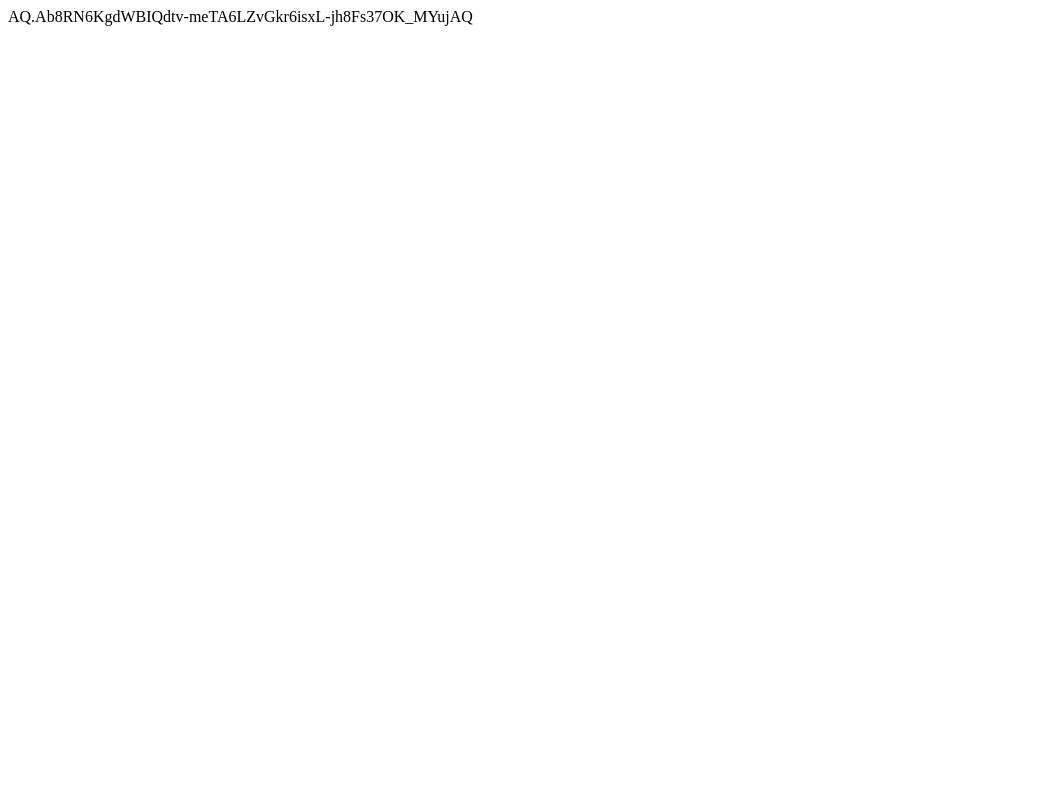
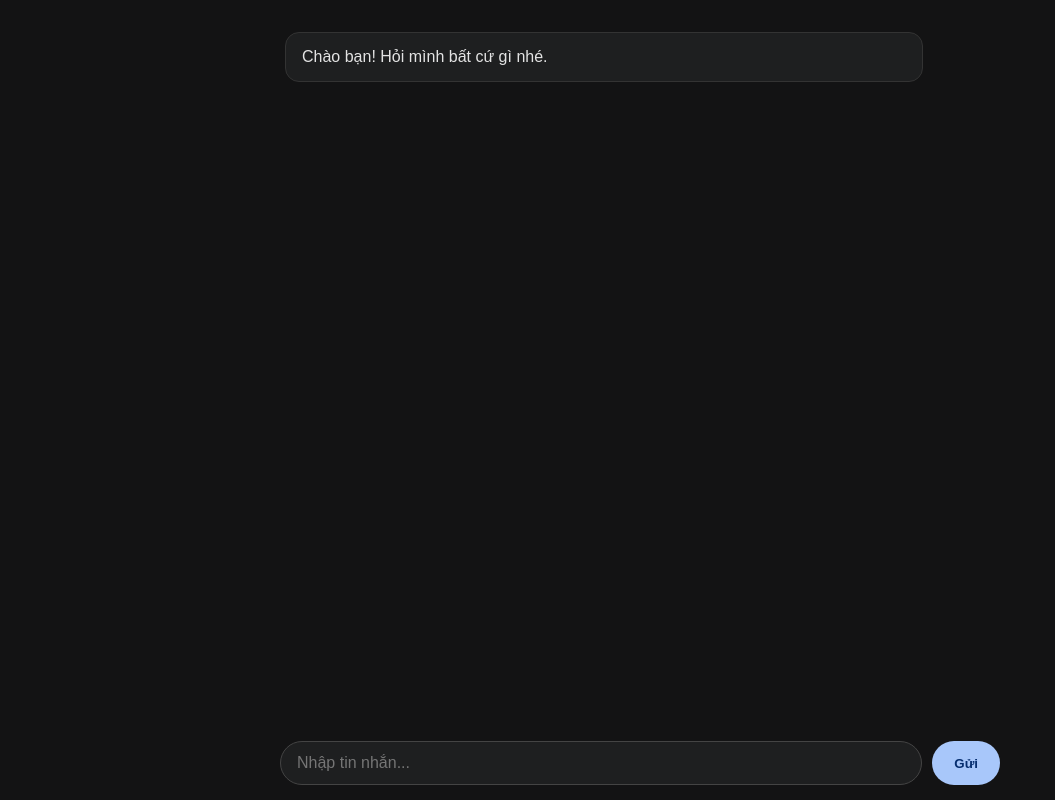
Before and after one commit to tuairdrop/tusigma, a plain HTML site: page index.html in a window 1280 px wide. Shown: the whole page, without its empty margins (0-1055 px from the left). Drawn offline with Linux system fonts and the light colour scheme.

Commit message:
Update index.html

```diff
--- a/index.html
+++ b/index.html
@@ -1 +1,57 @@
-AQ.Ab8RN6KgdWBIQdtv-meTA6LZvGkr6isxL-jh8Fs37OK_MYujAQ
+<!DOCTYPE html>
+<html lang="vi">
+<head>
+  <meta charset="UTF-8">
+  <meta name="viewport" content="width=device-width, initial-scale=1.0">
+  <title>AI Chatbot của tôi</title>
+  <style>
+    body { font-family: Arial, sans-serif; background: #131314; color: #e3e3e3; display: flex; flex-direction: column; height: 100vh; margin: 0; }
+    #chat { flex: 1; overflow-y: auto; padding: 20px; max-width: 750px; width: 100%; margin: auto; box-sizing: border-box; }
+    .msg { margin: 12px 0; padding: 12px 16px; border-radius: 14px; line-height: 1.5; white-space: pre-wrap; }
+    .user { background: #282a2c; margin-left: auto; max-width: 75%; }
+    .bot { background: #1e1f20; border: 1px solid #333; max-width: 85%; }
+    #input-box { display: flex; gap: 10px; padding: 15px; max-width: 750px; width: 100%; margin: auto; box-sizing: border-box; }
+    input { flex: 1; padding: 12px 16px; border-radius: 24px; border: 1px solid #444; background: #1e1f20; color: white; font-size: 16px; outline: none; }
+    button { padding: 12px 22px; border-radius: 24px; border: none; background: #a8c7fa; color: #062e6f; font-weight: bold; cursor: pointer; }
+  </style>
+</head>
+<body>
+  <div id="chat"><div class="msg bot">Chào bạn! Hỏi mình bất cứ gì nhé.</div></div>
+  <div id="input-box">
+    <input id="prompt" placeholder="Nhập tin nhắn..." onkeypress="if(event.key==='Enter') send()">
+    <button onclick="send()">Gửi</button>
+  </div>
+
+  <script>
+    const API_KEY = "AQ.Ab8RN6KgdWBIQdtv-meTA6LZvGkr6isxL-jh8Fs37OK_MYujAQ";
+
+    async function send() {
+      const input = document.getElementById("prompt");
+      const chat = document.getElementById("chat");
+      const text = input.value.trim();
+      if (!text) return;
+
+      chat.innerHTML += `<div class="msg user">${text}</div>`;
+      input.value = "";
+      const botDiv = document.createElement("div");
+      botDiv.className = "msg bot";
+      botDiv.innerText = "Đang suy nghĩ...";
+      chat.appendChild(botDiv);
+      chat.scrollTop = chat.scrollHeight;
+
+      try {
+        const res = await fetch(`https://generativelanguage.googleapis.com/v1beta/models/gemini-2.5-flash:generateContent?key=${API_KEY}`, {
+          method: "POST",
+          headers: { "Content-Type": "application/json" },
+          body: JSON.stringify({ contents: [{ parts: [{ text }] }] })
+        });
+        const data = await res.json();
+        botDiv.innerText = data.candidates?.[0]?.content?.parts?.[0]?.text || "Lỗi: " + JSON.stringify(data);
+      } catch (e) {
+        botDiv.innerText = "Lỗi kết nối mạng!";
+      }
+      chat.scrollTop = chat.scrollHeight;
+    }
+  </script>
+</body>
+</html>
```
